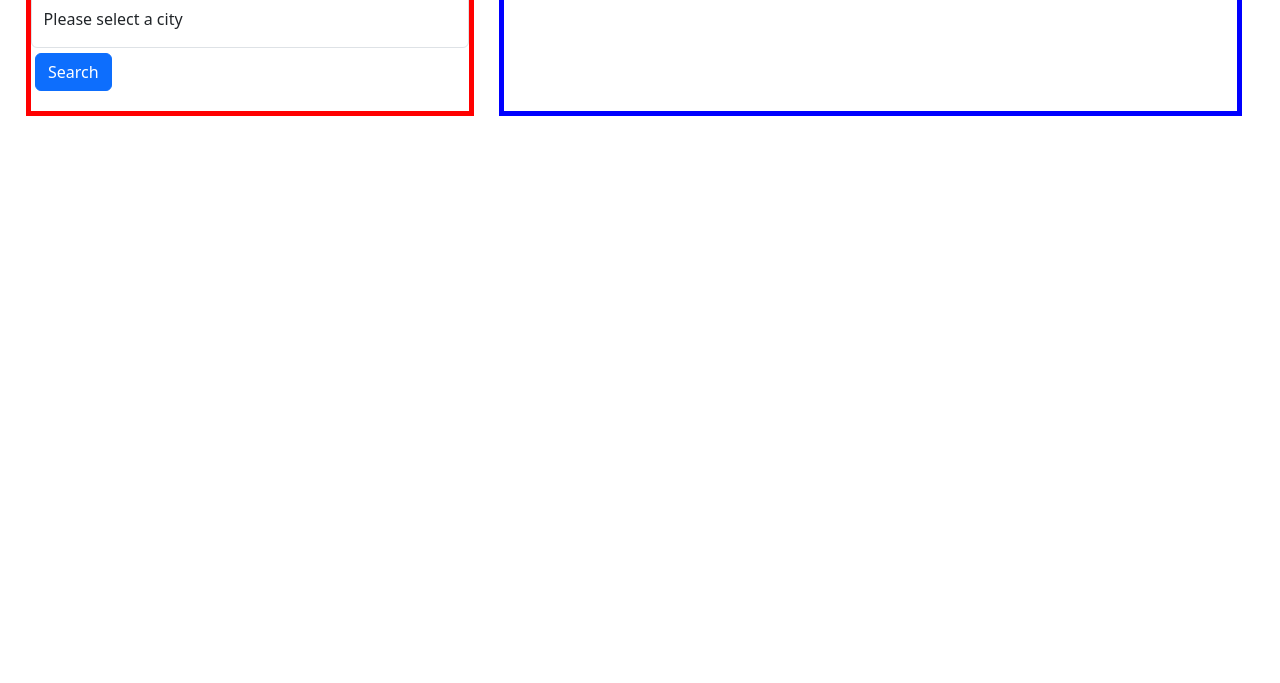
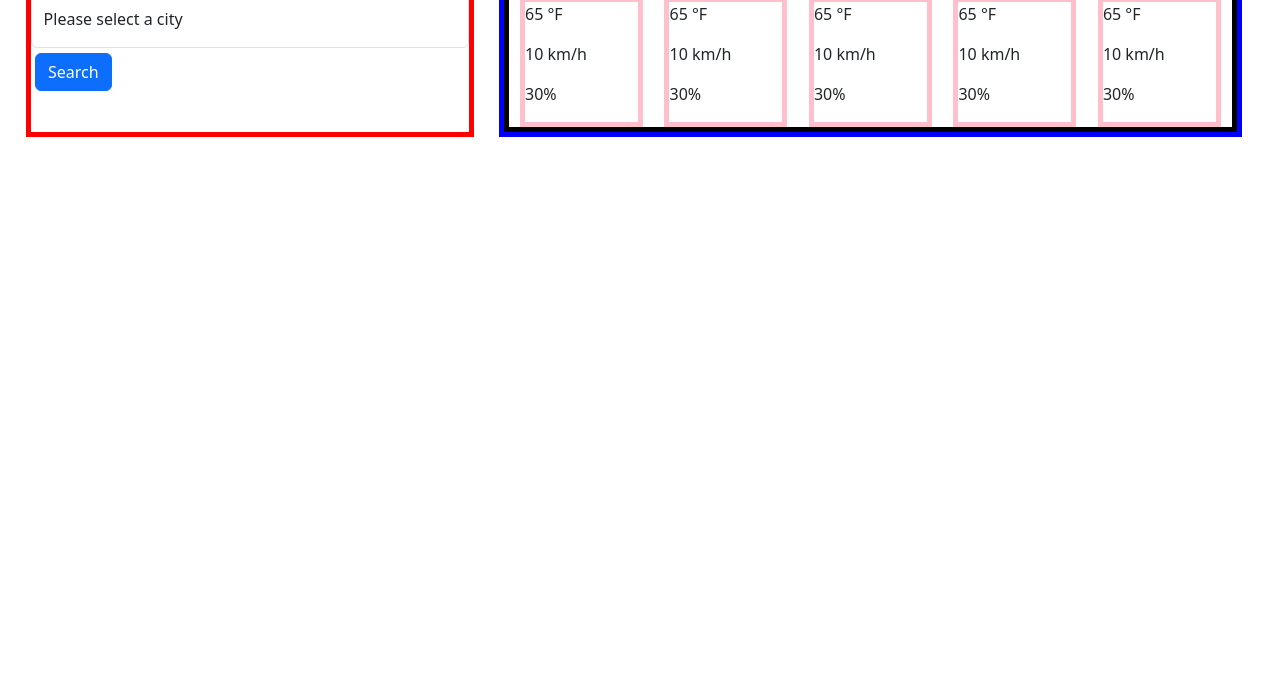
Before and after one commit to ashleyh5440/weather-dashboard, a plain HTML site: page index.html in a window 1280 px wide. Shown: the part 117-800 px from the top of the page. Drawn offline with nearby package versions, Linux system fonts and the light colour scheme.

Commit message:
defined the spaces for 5 day forcasts

```diff
--- a/assets/script.js
+++ b/assets/script.js
@@ -11,10 +11,15 @@ const fiveDay = document.getElementById("fiveDay");
 //seach button
 searchBtn.addEventListener("click", {
     let cityName = input.value.trim();
-    if (cityName === "") {
+    if(cityName === "") {
         alert("Please enter a city");
     } else {
         getWeatherData(cityName);
     }
 });
-console.log(cityName);
+
+//get api
+function getWeatherData
+
+//display weather data
+function displayWeatherData
--- a/assets/style.css
+++ b/assets/style.css
@@ -16,6 +16,22 @@ main {
     margin-left: 2%;
 }
 
+.fiveDay {
+    display: flex;
+    flex-direction: row;
+    justify-content: space-around;
+}
+
 #searchBtn {
     margin: 1%;
 }
+
+#searchResults {
+    border: 5px solid black;
+    flex-wrap: wrap;
+}
+
+#day1, #day2, #day3, #day4, #day5 {
+    border: 5px solid pink;
+    width: 17%;
+}
--- a/index.html
+++ b/index.html
@@ -40,9 +40,60 @@ display box to current city and temp
             <br>
             <div id="searchResults">
             <!-- weather info for current day will display here -->
+            <br>
             <div>
-            <div id="fiveDay">
+            <div class="fiveDay">
                 <!-- weather info for next 5 days will display here -->
+                <div id="day1">
+                    <p class="tempF">65 °F</p>
+                    <div class="col">
+                        <p class="wind">10 km/h</p>
+                    </div>
+                    <div class="col">
+                        <p class="humidity">30%<p>
+                    </div>
+                </div>
+
+                <div id="day2">
+                    <p class="tempF">65 °F</p>
+                    <div class="col">
+                        <p class="wind">10 km/h</p>
+                    </div>
+                    <div class="col">
+                        <p class="humidity">30%<p>
+                    </div>
+                </div>
+
+                <div id="day3">
+                    <p class="tempF">65 °F</p>
+                    <div class="col">
+                        <p class="wind">10 km/h</p>
+                    </div>
+                    <div class="col">
+                        <p class="humidity">30%<p>
+                    </div>
+                </div>
+
+                <div id="day4">
+                    <p class="tempF">65 °F</p>
+                    <div class="col">
+                        <p class="wind">10 km/h</p>
+                    </div>
+                    <div class="col">
+                        <p class="humidity">30%<p>
+                    </div>
+                </div>
+
+                <div id="day5">
+                    <p class="tempF">65 °F</p>
+                    <div class="col">
+                        <p class="wind">10 km/h</p>
+                    </div>
+                    <div class="col">
+                        <p class="humidity">30%<p>
+                    </div>
+                </div>
+
             </div>
         <section>
     </main>
```
